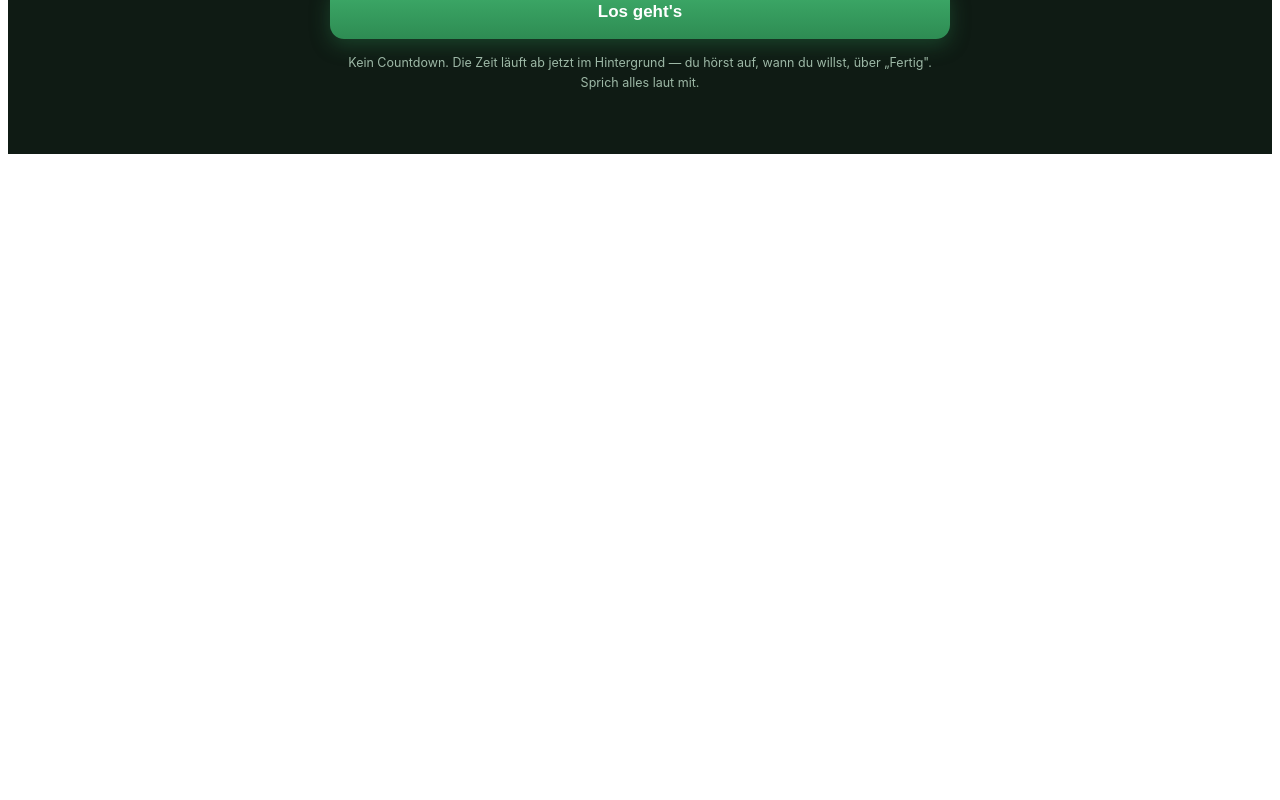
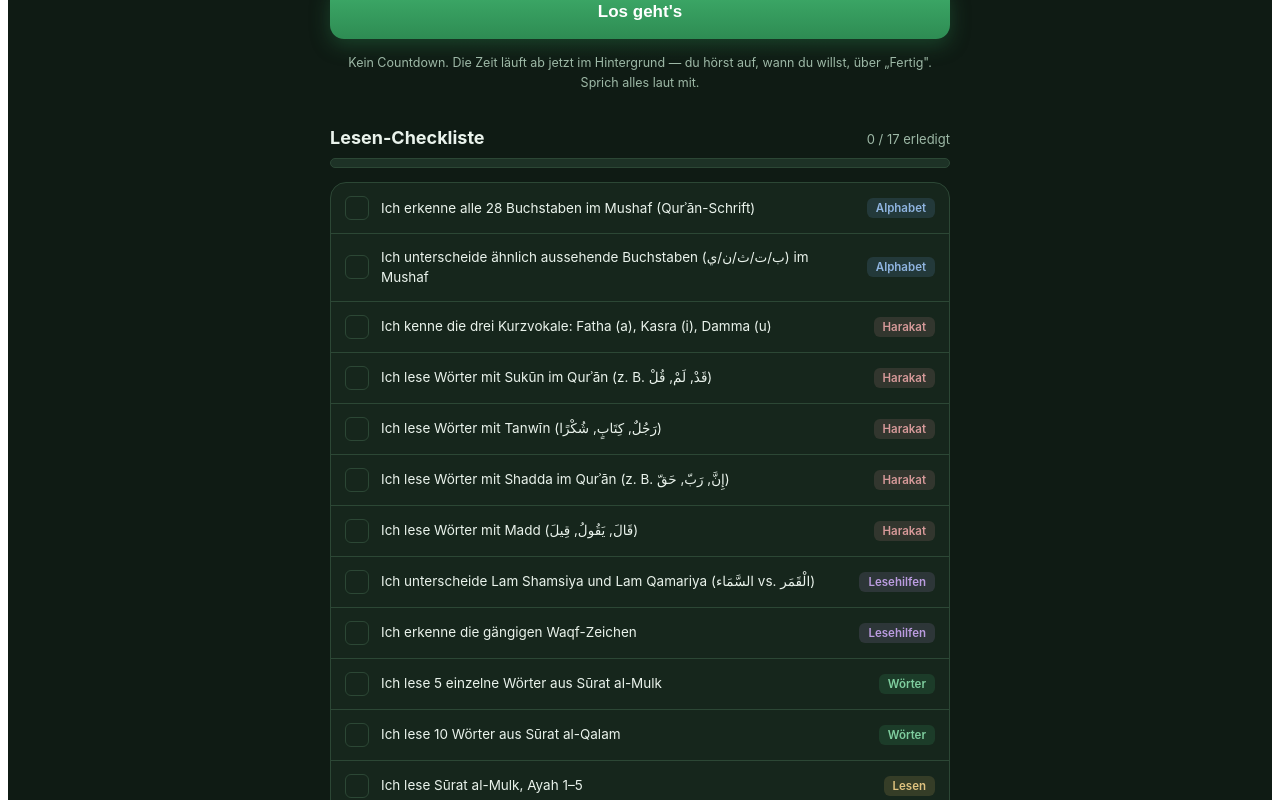
Before and after one commit to zhuokk4-gif/ArabicTrainer, a React (Vite) app: page / in a window 1280 px wide. Shown: the part 780-1580 px from the top of the page. Before the commit the page ends 942 px from the top, so only its background shows below. Built offline with nearby package versions, Linux system fonts and the light colour scheme; a web font is replaced by a local one.

Commit message:
Update App.jsx

```diff
--- a/src/App.jsx
+++ b/src/App.jsx
@@ -774,6 +774,58 @@ function statAccuracyOf(rec) {
 }
 
 // ============================================================
+//  Lesen-Checkliste (Selbst-Abhaken, localStorage)
+//  Reihenfolge und Kategorien wie in der Notion-Liste des Nutzers.
+//  Die App hakt NICHT automatisch ab; man setzt den Haken selbst.
+// ============================================================
+const CHECK_LS_KEY = "arabtrainer:checklist:v1";
+
+const CHECK_CATS = {
+  alphabet: { label: "Alphabet", fg: "#8fb4e0", bg: "rgba(107,155,209,0.16)" },
+  harakat: { label: "Harakat", fg: "#d79a9a", bg: "rgba(201,138,138,0.16)" },
+  lesehilfen: { label: "Lesehilfen", fg: "#bb9ce0", bg: "rgba(168,138,201,0.16)" },
+  woerter: { label: "Wörter", fg: "#7fce9f", bg: "rgba(63,174,107,0.16)" },
+  lesen: { label: "Lesen", fg: "#e0c37f", bg: "rgba(217,178,95,0.16)" },
+};
+
+const CHECKLIST = [
+  { id: "c01", cat: "alphabet", text: "Ich erkenne alle 28 Buchstaben im Mushaf (Qurʾān-Schrift)" },
+  { id: "c02", cat: "alphabet", text: "Ich unterscheide ähnlich aussehende Buchstaben (ب/ت/ث/ن/ي) im Mushaf" },
+  { id: "c03", cat: "harakat", text: "Ich kenne die drei Kurzvokale: Fatha (a), Kasra (i), Damma (u)" },
+  { id: "c04", cat: "harakat", text: "Ich lese Wörter mit Sukūn im Qurʾān (z. B. قَدْ, لَمْ, قُلْ)" },
+  { id: "c05", cat: "harakat", text: "Ich lese Wörter mit Tanwīn (رَجُلٌ, كِتَابٍ, شُكْرًا)" },
+  { id: "c06", cat: "harakat", text: "Ich lese Wörter mit Shadda im Qurʾān (z. B. إِنَّ, رَبّ, حَقّ)" },
+  { id: "c07", cat: "harakat", text: "Ich lese Wörter mit Madd (قَالَ, يَقُولُ, قِيلَ)" },
+  { id: "c08", cat: "lesehilfen", text: "Ich unterscheide Lam Shamsiya und Lam Qamariya (السَّمَاء vs. الْقَمَر)" },
+  { id: "c09", cat: "lesehilfen", text: "Ich erkenne die gängigen Waqf-Zeichen" },
+  { id: "c10", cat: "woerter", text: "Ich lese 5 einzelne Wörter aus Sūrat al-Mulk" },
+  { id: "c11", cat: "woerter", text: "Ich lese 10 Wörter aus Sūrat al-Qalam" },
+  { id: "c12", cat: "lesen", text: "Ich lese Sūrat al-Mulk, Ayah 1–5" },
+  { id: "c13", cat: "lesen", text: "Ich lese Sūrat al-Mulk, Ayah 6–11" },
+  { id: "c14", cat: "lesen", text: "Ich lese Sūrat al-Qalam, Ayah 1–16" },
+  { id: "c15", cat: "lesen", text: "Ich lese Sūrat al-Ḥāqqa, Ayah 1–10" },
+  { id: "c16", cat: "lesen", text: "Ich lese eine kurze Sura komplett (z. B. al-Maʿārij)" },
+  { id: "c17", cat: "lesen", text: "Ich lese 3 Suren hintereinander (al-Mulk, al-Qalam, al-Ḥāqqa)" },
+];
+
+function loadChecklist() {
+  if (typeof window === "undefined") return {};
+  try {
+    return JSON.parse(window.localStorage.getItem(CHECK_LS_KEY)) || {};
+  } catch {
+    return {};
+  }
+}
+function saveChecklist(obj) {
+  if (typeof window === "undefined") return;
+  try {
+    window.localStorage.setItem(CHECK_LS_KEY, JSON.stringify(obj));
+  } catch {
+    // Speicher blockiert -> ignorieren
+  }
+}
+
+// ============================================================
 //  Deutsche Übersetzung: LIVE von quranenc.com (Abu Rida)
 //  Kein aus dem Gedaechtnis geschriebener Text mehr. Pro Vers wird der
 //  geprüfte Text abgerufen und lokal gecached, damit er beim naechsten
@@ -870,6 +922,23 @@ export default function App() {
     : (curMode && curMode.label) || curMod.title;
   // Aussprache-Check und Lesehilfen haben keine gespeicherte Statistik; Auto-Modus ebenfalls nicht.
   const showStats = !isPronun && !isGuide && !(autoMode && isChoice);
+
+  // Lesen-Checkliste (Selbst-Abhaken)
+  const [checklistDone, setChecklistDone] = useState(() => loadChecklist());
+  function toggleCheck(id) {
+    setChecklistDone((prev) => {
+      const next = { ...prev, [id]: !prev[id] };
+      if (!next[id]) delete next[id];
+      saveChecklist(next);
+      return next;
+    });
+  }
+  function resetChecklist() {
+    setChecklistDone(() => {
+      saveChecklist({});
+      return {};
+    });
+  }
 
   // ---- Stimmen (Text-to-Speech, nur noch fuer Buchstaben/Harakat/Woerter) ----
   const [voices, setVoices] = useState([]);
@@ -1354,6 +1423,10 @@ export default function App() {
             onRestart={() => setScreen("start")}
             onAgain={startGame}
           />
+        )}
+
+        {screen === "start" && (
+          <ChecklistSection C={C} done={checklistDone} onToggle={toggleCheck} onReset={resetChecklist} />
         )}
       </div>
     </div>
@@ -2861,3 +2934,148 @@ function ResultScreen({
     </div>
   );
 }
+
+// =====================================================
+//  Lesen-Checkliste (Selbst-Abhaken, ganz unten auf dem Startbildschirm)
+// =====================================================
+function ChecklistSection({ C, done, onToggle, onReset }) {
+  const total = CHECKLIST.length;
+  const doneCount = CHECKLIST.filter((i) => done[i.id]).length;
+  const pct = total ? Math.round((doneCount / total) * 100) : 0;
+
+  return (
+    <div style={{ marginTop: 34 }}>
+      <div
+        style={{
+          display: "flex",
+          justifyContent: "space-between",
+          alignItems: "baseline",
+          marginBottom: 10,
+        }}
+      >
+        <h2 style={{ margin: 0, fontSize: 18, fontWeight: 700 }}>Lesen-Checkliste</h2>
+        <span style={{ fontSize: 13, color: C.sub }}>
+          {doneCount} / {total} erledigt
+        </span>
+      </div>
+
+      {/* Fortschrittsbalken */}
+      <div
+        style={{
+          height: 8,
+          borderRadius: 999,
+          background: C.panel2,
+          border: `1px solid ${C.line}`,
+          overflow: "hidden",
+          marginBottom: 14,
+        }}
+      >
+        <div
+          style={{
+            width: `${pct}%`,
+            height: "100%",
+            background: `linear-gradient(90deg, ${C.green}, ${C.gold})`,
+            transition: "width .25s",
+          }}
+        />
+      </div>
+
+      <div
+        style={{
+          background: C.panel,
+          border: `1px solid ${C.line}`,
+          borderRadius: 16,
+          overflow: "hidden",
+        }}
+      >
+        {CHECKLIST.map((item, idx) => {
+          const isDone = !!done[item.id];
+          const cat = CHECK_CATS[item.cat];
+          return (
+            <div
+              key={item.id}
+              onClick={() => onToggle(item.id)}
+              style={{
+                display: "flex",
+                alignItems: "center",
+                gap: 12,
+                padding: "13px 14px",
+                borderTop: idx === 0 ? "none" : `1px solid ${C.line}`,
+                cursor: "pointer",
+                background: isDone ? "rgba(63,174,107,0.06)" : "transparent",
+              }}
+            >
+              {/* Checkbox */}
+              <div
+                style={{
+                  flexShrink: 0,
+                  width: 22,
+                  height: 22,
+                  borderRadius: 6,
+                  border: `1.5px solid ${isDone ? C.green : C.line}`,
+                  background: isDone ? C.green : "transparent",
+                  display: "flex",
+                  alignItems: "center",
+                  justifyContent: "center",
+                  color: "#fff",
+                  fontSize: 14,
+                  fontWeight: 800,
+                }}
+              >
+                {isDone ? "✓" : ""}
+              </div>
+
+              <span
+                style={{
+                  flex: 1,
+                  fontSize: 13.5,
+                  lineHeight: 1.5,
+                  color: isDone ? C.sub : C.ink,
+                  textDecoration: isDone ? "line-through" : "none",
+                }}
+              >
+                {item.text}
+              </span>
+
+              <span
+                style={{
+                  flexShrink: 0,
+                  fontSize: 11.5,
+                  fontWeight: 600,
+                  color: cat.fg,
+                  background: cat.bg,
+                  borderRadius: 6,
+                  padding: "3px 9px",
+                }}
+              >
+                {cat.label}
+              </span>
+            </div>
+          );
+        })}
+      </div>
+
+      <div style={{ display: "flex", justifyContent: "space-between", alignItems: "center", marginTop: 12 }}>
+        <span style={{ fontSize: 12, color: C.sub }}>
+          Zum Abhaken antippen. Wird auf diesem Gerät gespeichert.
+        </span>
+        {doneCount > 0 && (
+          <button
+            onClick={onReset}
+            style={{
+              fontSize: 12,
+              color: C.sub,
+              background: "transparent",
+              border: `1px solid ${C.line}`,
+              borderRadius: 8,
+              padding: "5px 11px",
+              cursor: "pointer",
+            }}
+          >
+            zurücksetzen
+          </button>
+        )}
+      </div>
+    </div>
+  );
+}
```
